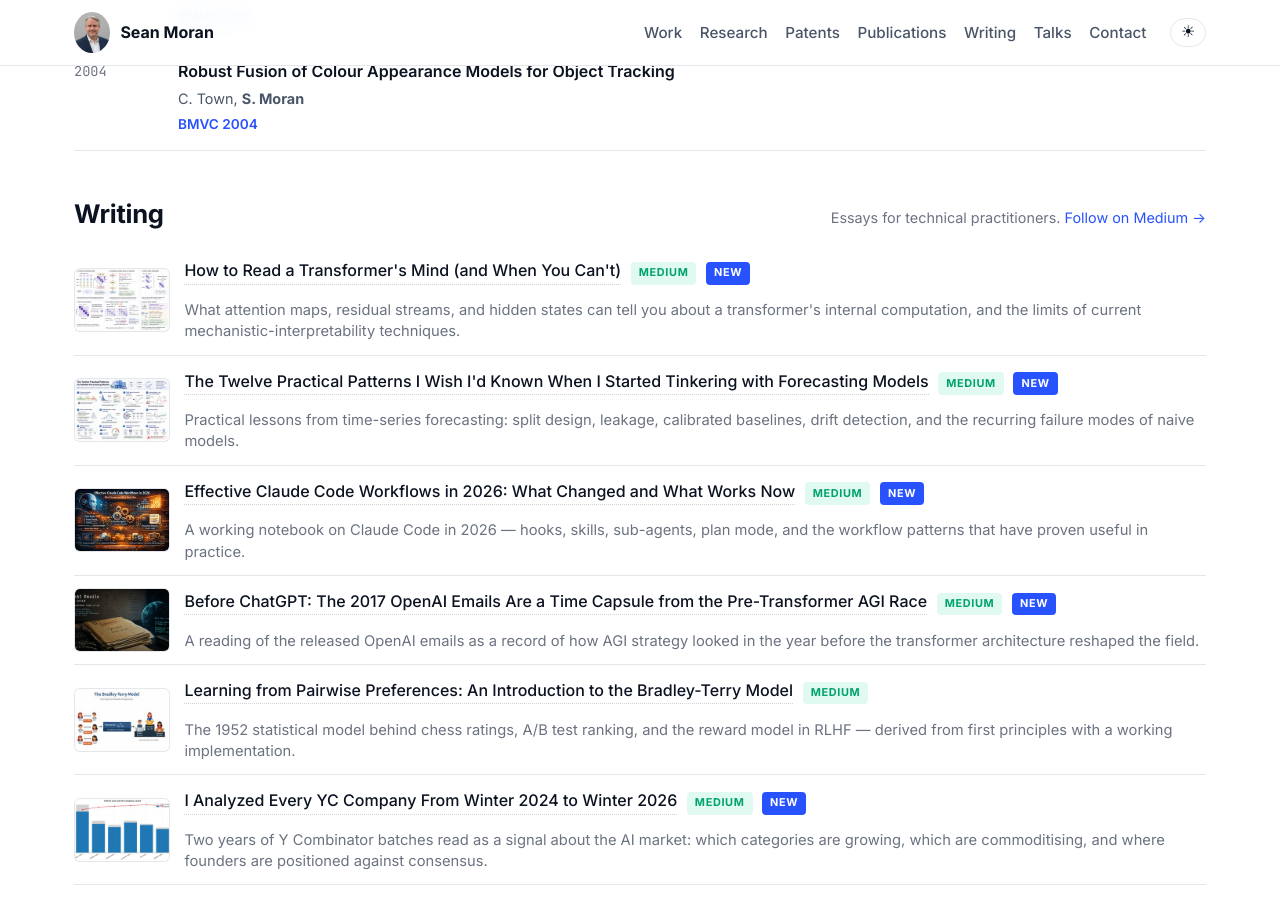
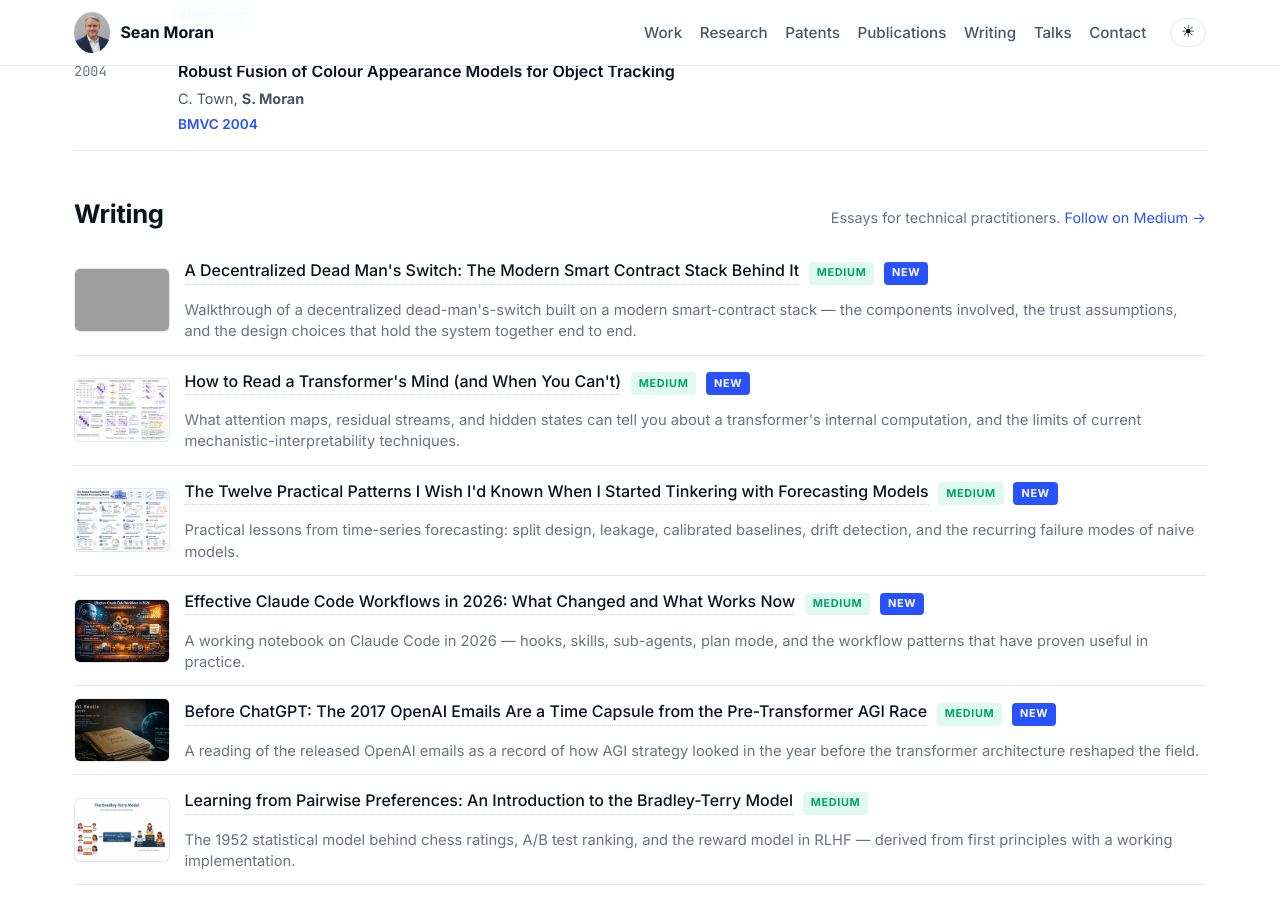
Before and after one commit to sjmoran/sjmoran.github.io, a Jekyll site: the page built from index.md, in a window 1280 px wide and 900 px high, scrolled down 14529 px. Built offline with Jekyll 4.4.1, drawn with Linux system fonts in a browser that asks for light colours; grey boxes are pictures that could not be loaded.

Commit message:
Writing: add dead man's switch smart contract article
Co-Authored-By: Claude Opus 4.7 (1M context) <noreply@anthropic.com>

```diff
--- a/_includes/writing.html
+++ b/_includes/writing.html
@@ -5,6 +5,16 @@
   </div>
 
   <ul class="writing-list">
+    <li>
+      <a class="writing-thumb" href="https://medium.com/@sean.j.moran/i-built-a-decentralized-dead-mans-switch-here-s-the-modern-smart-contract-stack-behind-it-b2ac1195a7a6" target="_blank" rel="noopener" aria-hidden="true" tabindex="-1">
+        <img src="/img/writing/dead-mans-switch.jpg" alt="">
+      </a>
+      <div class="writing-meta">
+        <a href="https://medium.com/@sean.j.moran/i-built-a-decentralized-dead-mans-switch-here-s-the-modern-smart-contract-stack-behind-it-b2ac1195a7a6" target="_blank" rel="noopener">A Decentralized Dead Man's Switch: The Modern Smart Contract Stack Behind It</a>
+        <span class="badge badge-medium">Medium</span><span class="badge badge-new">New</span>
+        <p class="writing-blurb">Walkthrough of a decentralized dead-man's-switch built on a modern smart-contract stack — the components involved, the trust assumptions, and the design choices that hold the system together end to end.</p>
+      </div>
+    </li>
     <li>
       <a class="writing-thumb" href="https://medium.com/data-science-collective/how-to-read-a-transformers-mind-and-when-you-can-t-ccaedf4b83ea" target="_blank" rel="noopener" aria-hidden="true" tabindex="-1">
         <img src="/img/writing/read-transformer-mind.jpg" alt="">
```
